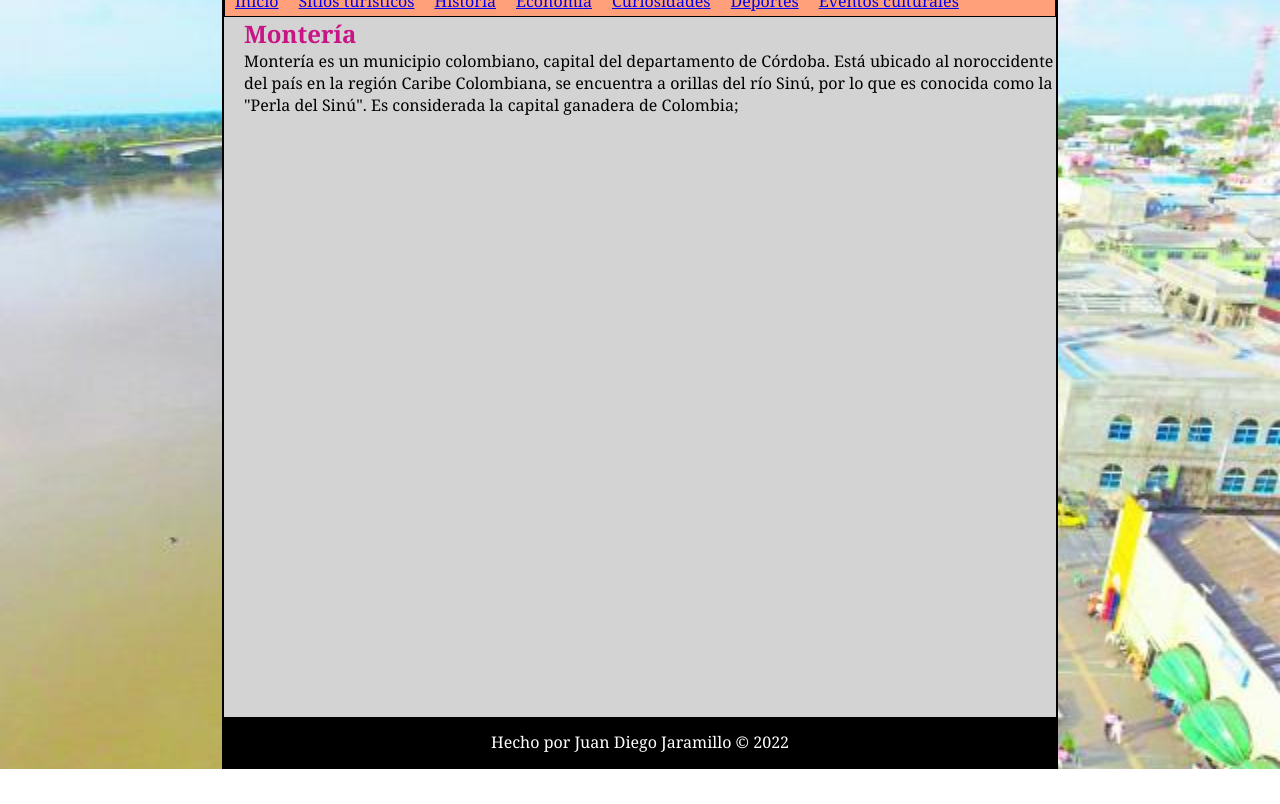
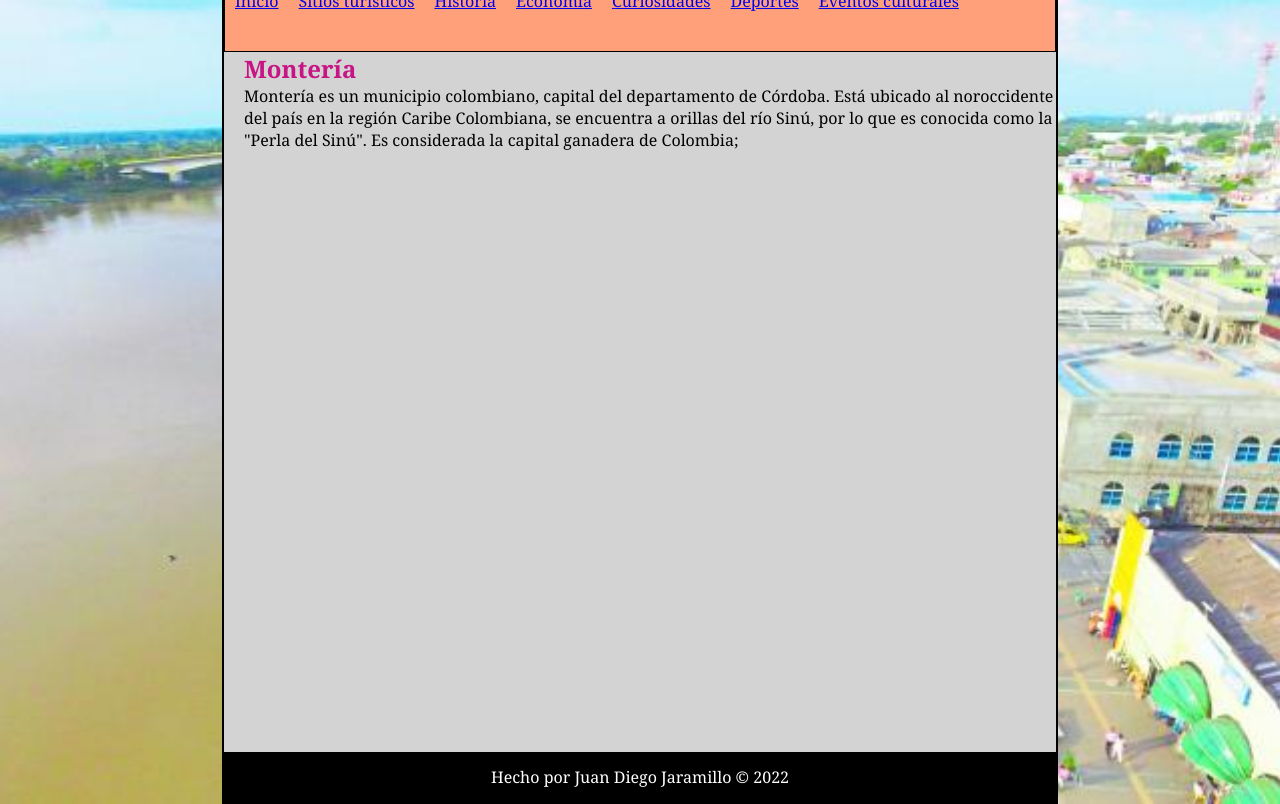
Before and after one commit to Skrabatus/Juan-Diego-Jaramillo-Garcia, a plain HTML site: page Actividad_1/index.html in a window 1280 px wide. Shown: the part 54-858 px from the top of the page. Before the commit the page ends 823 px from the top, so only its background shows below. Drawn offline with Linux system fonts and the light colour scheme.

Commit message:
Update estilos.css

```diff
--- a/Actividad_1/estilos.css
+++ b/Actividad_1/estilos.css
@@ -36,9 +36,12 @@ header{
 }
 nav{
     background: lightsalmon;
-    height: 30px;
+    height: 40px;
     line-height: 10px;
-    border: 1px solid black
+    display: flex;
+    flex-direction: column;
+    border: 1px solid black;
+    padding-bottom: 25px;
 }
 nav ul li{
     float: left;
```
